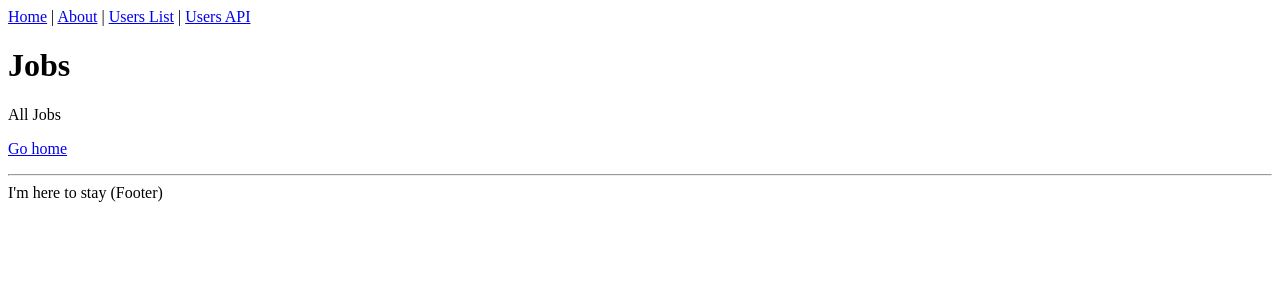
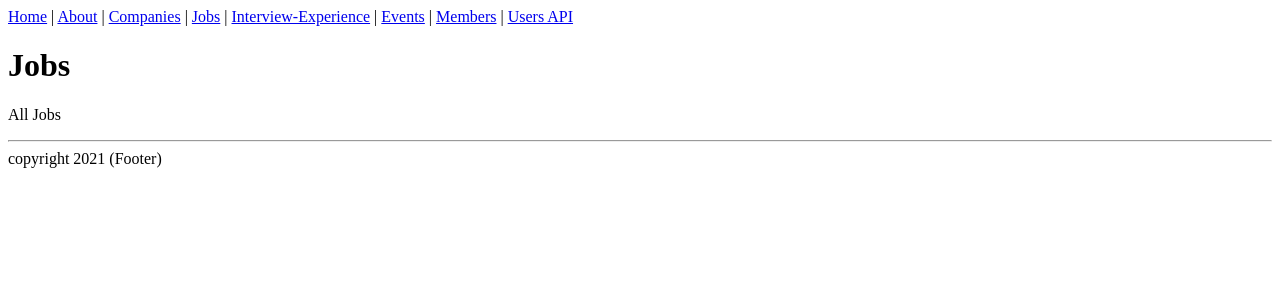
Before and after one commit to callBack-project/callBack, a Next.js app: page /jobs in a window 1280 px wide. Shown: the top 300 px of the page. Built offline with nearby package versions, Linux system fonts and the light colour scheme.

Commit message:
added layout

```diff
--- a/components/Layout.tsx
+++ b/components/Layout.tsx
@@ -24,8 +24,24 @@ const Layout = ({ children, title = 'This is the default title' }: Props) => (
           <a>About</a>
         </Link>{' '}
         |{' '}
+        <Link href="/companies">
+          <a>Companies</a>
+        </Link>{' '}
+        |{' '}
+        <Link href="/jobs">
+          <a>Jobs</a>
+        </Link>{' '}
+        |{' '}
+        <Link href="/interview-experience">
+          <a>Interview-Experience</a>
+        </Link>{' '}
+        |{' '}
+        <Link href="/events">
+          <a>Events</a>
+        </Link>{' '}
+        |{' '}
         <Link href="/users">
-          <a>Users List</a>
+          <a>Members</a>
         </Link>{' '}
         | <a href="/api/users">Users API</a>
       </nav>
@@ -33,7 +49,7 @@ const Layout = ({ children, title = 'This is the default title' }: Props) => (
     {children}
     <footer>
       <hr />
-      <span>I'm here to stay (Footer)</span>
+      <span>copyright 2021 (Footer)</span>
     </footer>
   </div>
 )
--- a/pages/companies/index.tsx
+++ b/pages/companies/index.tsx
@@ -5,11 +5,7 @@ const Companies = () => (
   <Layout title="Companies | Next.js + TypeScript Example">
     <h1>Companies</h1>
     <p>All Companies</p>
-    <p>
-      <Link href="/">
-        <a>Go home</a>
-      </Link>
-    </p>
+
   </Layout>
 )
 
--- a/pages/events/index.tsx
+++ b/pages/events/index.tsx
@@ -5,11 +5,7 @@ const Events = () => (
   <Layout title="Events | Next.js + TypeScript Example">
     <h1>Events</h1>
     <p>All Events</p>
-    <p>
-      <Link href="/">
-        <a>Go home</a>
-      </Link>
-    </p>
+
   </Layout>
 )
 
--- a/pages/interview-experience/index.tsx
+++ b/pages/interview-experience/index.tsx
@@ -5,11 +5,7 @@ const InterviewExperience = () => (
   <Layout title="InterviewExperience | Next.js + TypeScript Example">
     <h1>Interview Experience</h1>
     <p>All Interview Experience</p>
-    <p>
-      <Link href="/">
-        <a>Go home</a>
-      </Link>
-    </p>
+
   </Layout>
 )
 
--- a/pages/jobs/index.tsx
+++ b/pages/jobs/index.tsx
@@ -5,11 +5,7 @@ const Jobs = () => (
   <Layout title="Jobs | Next.js + TypeScript Example">
     <h1>Jobs</h1>
     <p>All Jobs</p>
-    <p>
-      <Link href="/">
-        <a>Go home</a>
-      </Link>
-    </p>
+
   </Layout>
 )
 
--- a/pages/users/index.tsx
+++ b/pages/users/index.tsx
@@ -12,7 +12,7 @@ type Props = {
 
 const WithStaticProps = ({ items }: Props) => (
   <Layout title="Users List | Next.js + TypeScript Example">
-    <h1>Users List</h1>
+    <h1>All Members</h1>
     <p>
       Example fetching data from inside <code>getStaticProps()</code>.
     </p>
```
